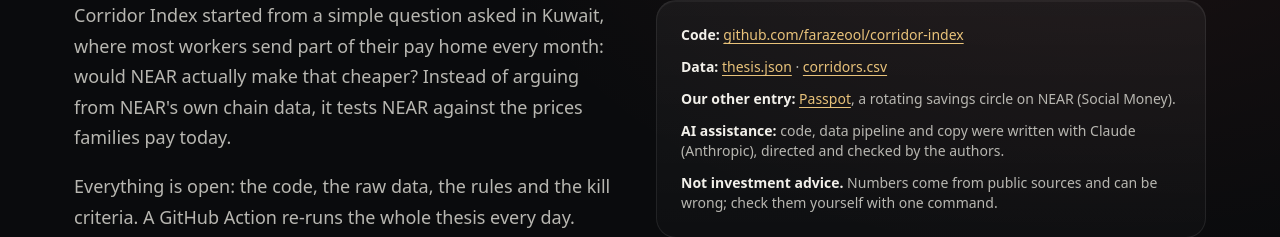
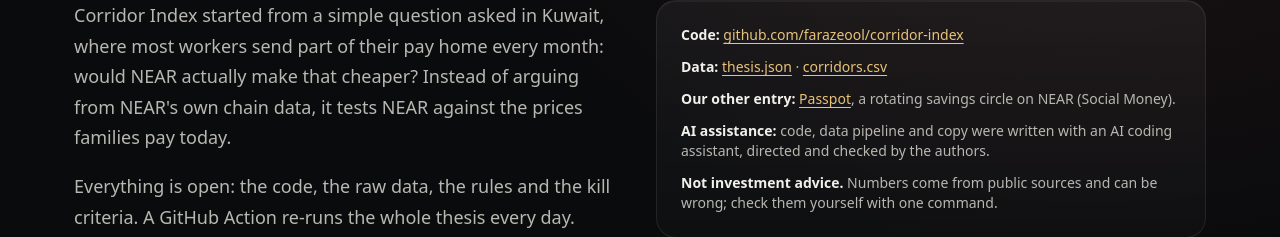
Before and after one commit to farazeool/corridor-index, a Next.js app: page /about in a window 1280 px wide. Shown: the part 3488-3725 px from the top of the page. Built offline with nearby package versions, Linux system fonts and the light colour scheme.

Commit message:
Tidy the AI note

```diff
--- a/src/app/about/page.tsx
+++ b/src/app/about/page.tsx
@@ -123,7 +123,7 @@ export default function About() {
             <p><span className="text-ink font-semibold">Code:</span> <a className="link" href={REPO_URL}>{REPO_URL.replace("https://", "")}</a></p>
             <p><span className="text-ink font-semibold">Data:</span> <a className="link" href="/data/thesis.json">thesis.json</a> · <a className="link" href="/data/corridors.csv">corridors.csv</a></p>
             <p><span className="text-ink font-semibold">Our other entry:</span> <a className="link" href="https://passpot.vercel.app">Passpot</a>, a rotating savings circle on NEAR (Social Money).</p>
-            <p><span className="text-ink font-semibold">AI assistance:</span> code, data pipeline and copy were written with Claude (Anthropic), directed and checked by the authors.</p>
+            <p><span className="text-ink font-semibold">AI assistance:</span> code, data pipeline and copy were written with an AI coding assistant, directed and checked by the authors.</p>
             <p><span className="text-ink font-semibold">Not investment advice.</span> Numbers come from public sources and can be wrong; check them yourself with one command.</p>
           </div>
         </div>
```
Also changed, not shown: 1 other file (tests, documents, lock files or other folders).
